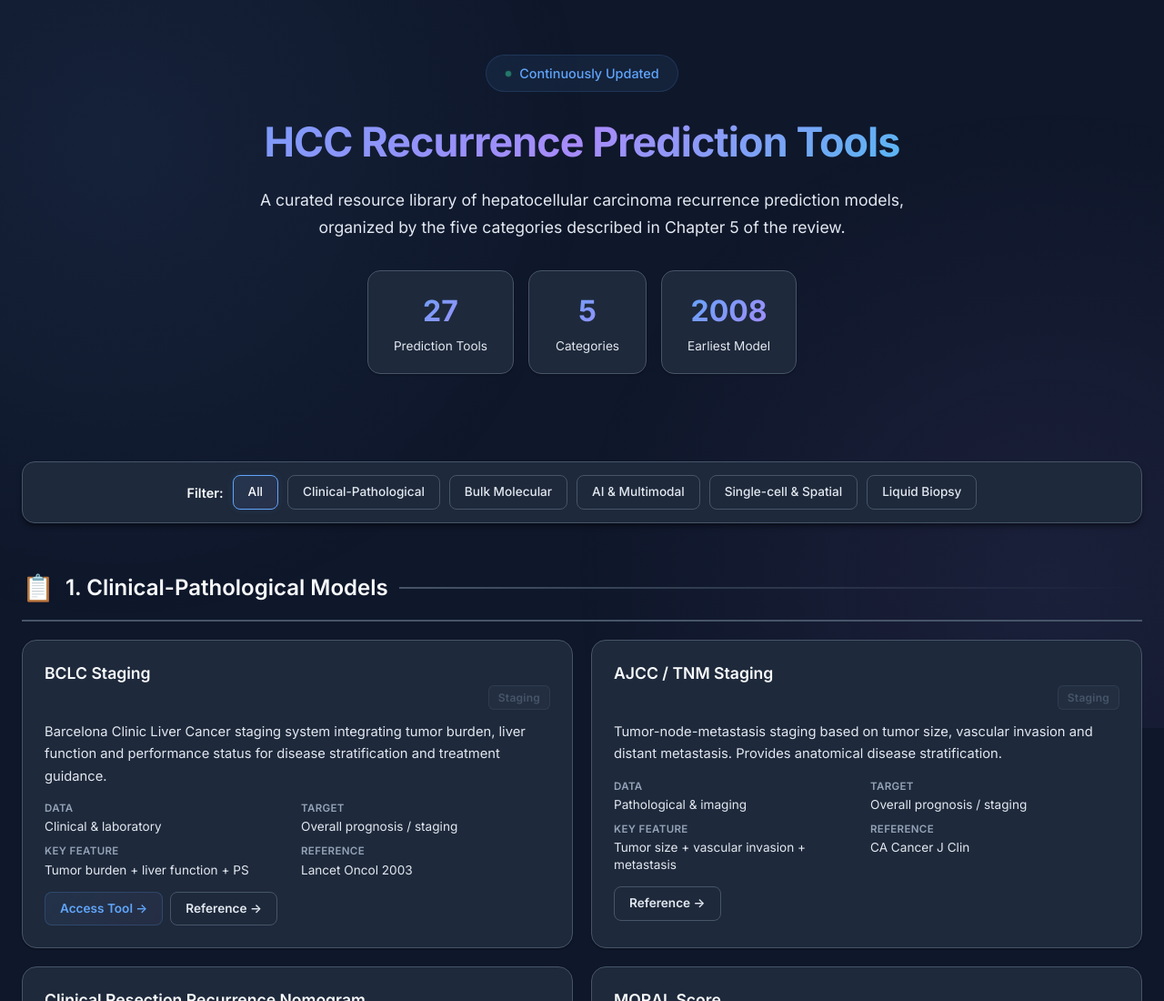
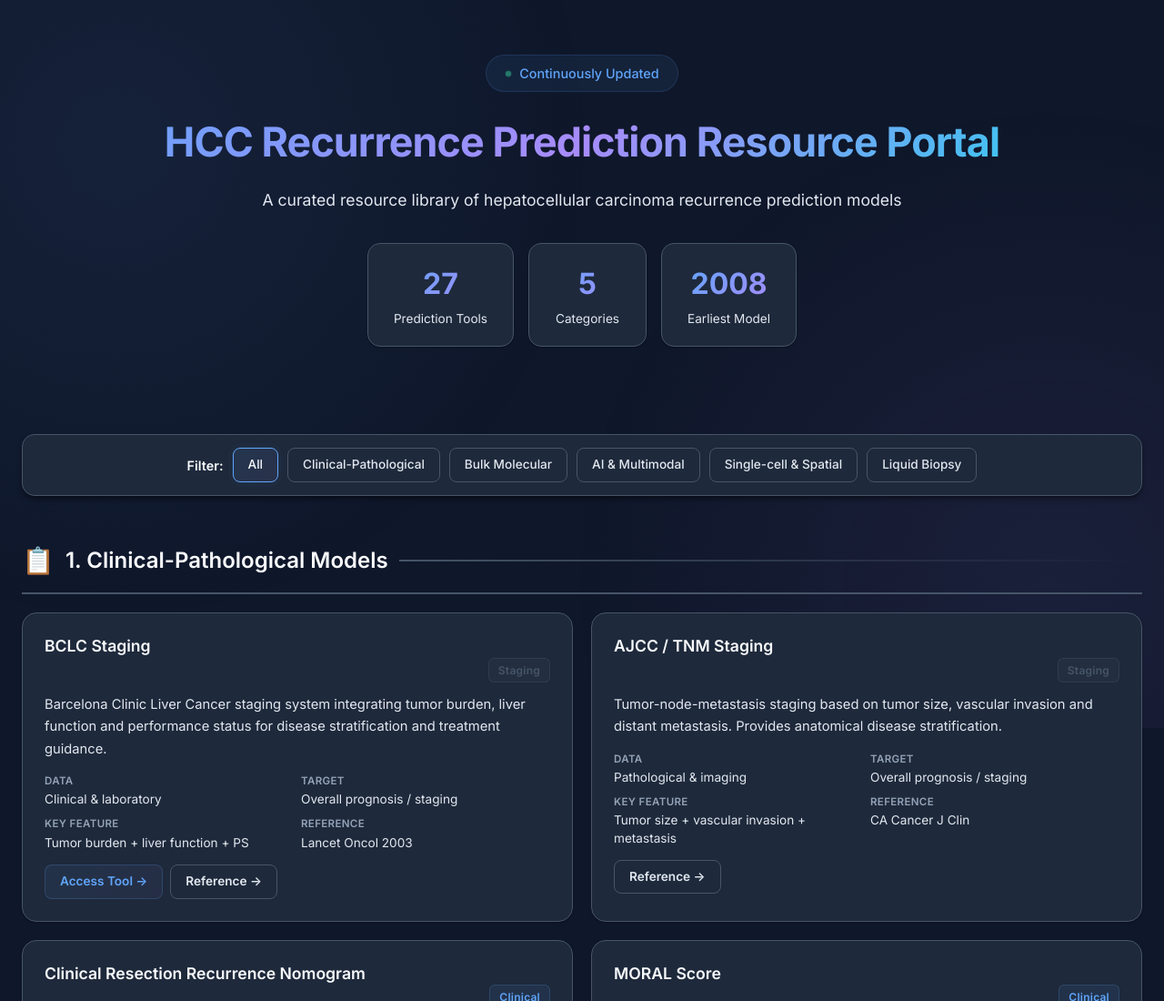
Before and after one commit to siwenzhangxspace/siwenzhangxspace.github.io, a plain HTML site: page index.html in a window 1280 px wide. Shown: the top 1100 px of the page at 91% size. Drawn offline with Linux system fonts and the light colour scheme.

Commit message:
Update index.html

```diff
--- a/index.html
+++ b/index.html
@@ -218,8 +218,8 @@
 <div class="container">
 <header>
 <div class="badge">Continuously Updated</div>
-<h1>HCC Recurrence Prediction Tools</h1>
-<p>A curated resource library of hepatocellular carcinoma recurrence prediction models, organized by the five categories described in Chapter 5 of the review.</p>
+<h1>HCC Recurrence Prediction Resource Portal</h1>
+<p>A curated resource library of hepatocellular carcinoma recurrence prediction models</p>
 <div class="stats-bar">
 <div class="stat-item"><span class="stat-number">27</span><span class="stat-label">Prediction Tools</span></div>
 <div class="stat-item"><span class="stat-number">5</span><span class="stat-label">Categories</span></div>
```
